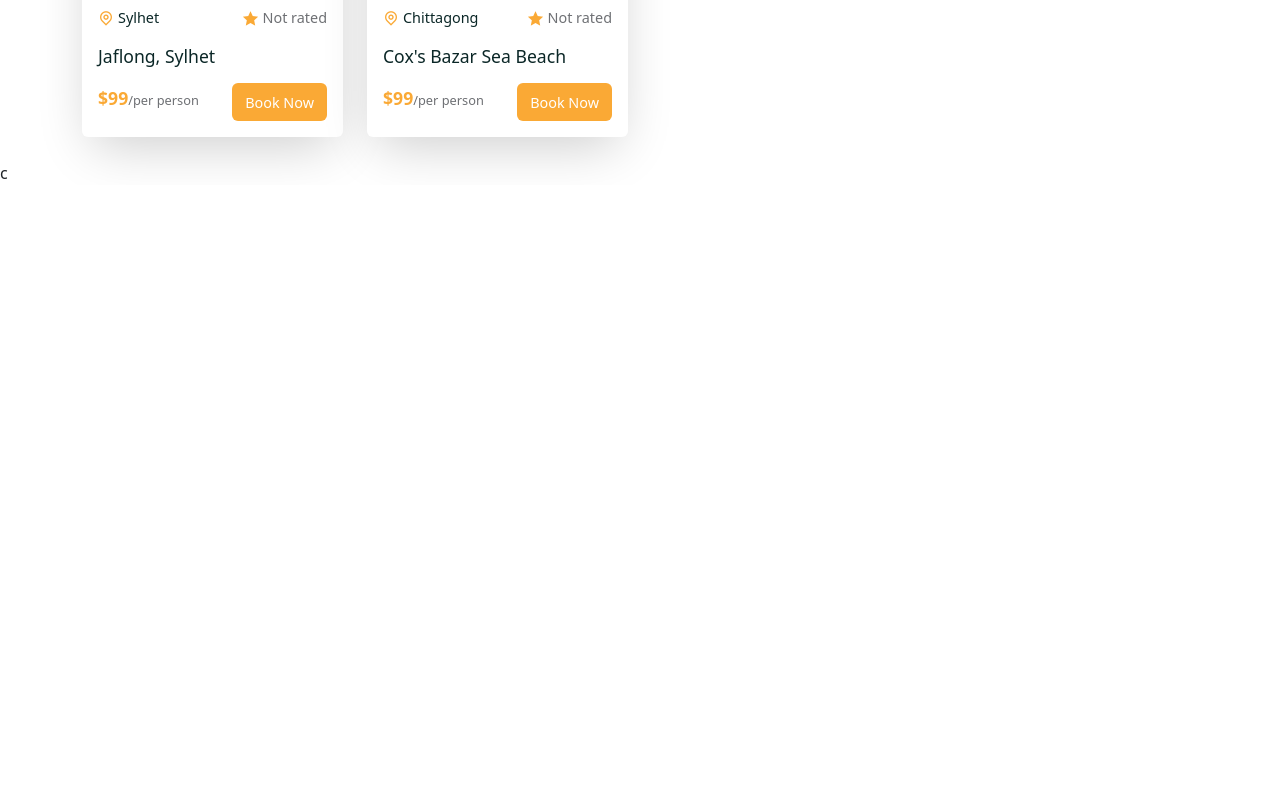
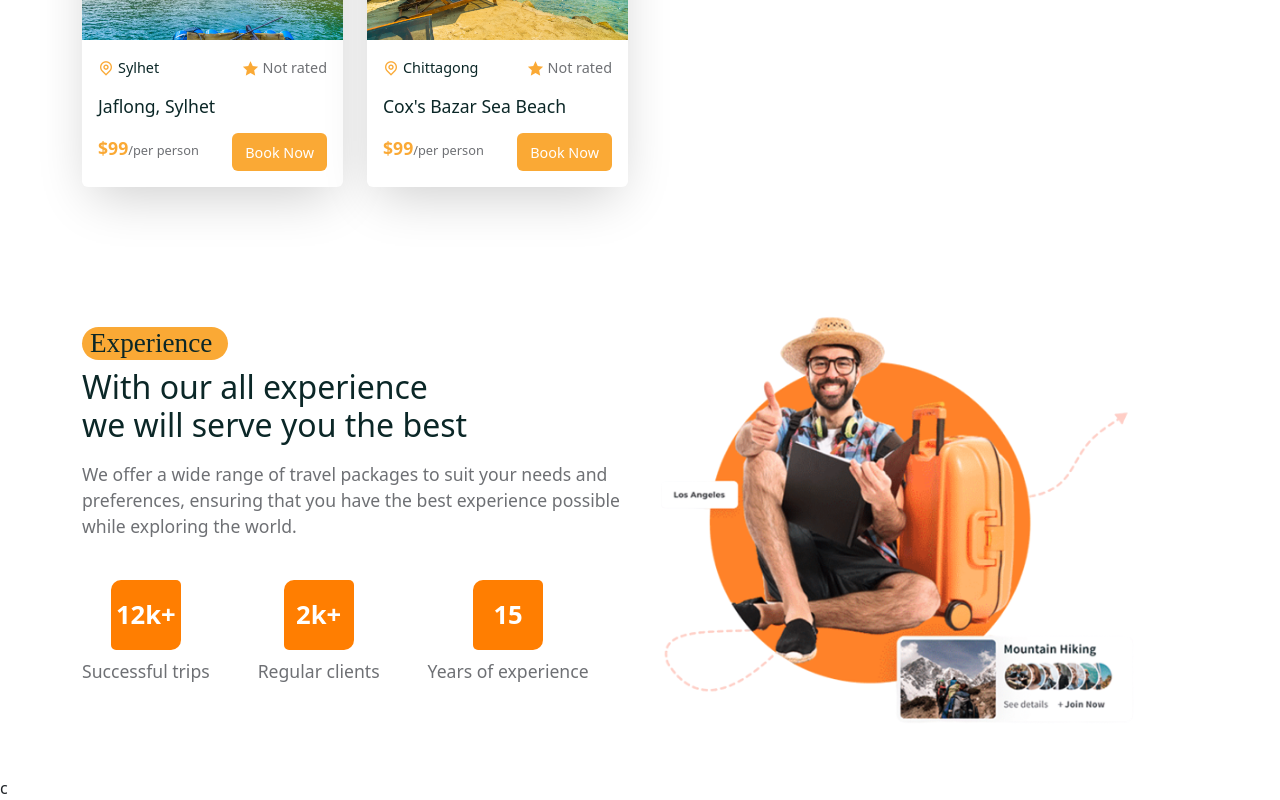
Before and after one commit to arwijesuriya/tour-link, a React (Create React App) app in the folder frontend/: page /home in a window 1280 px wide. Shown: the part 2105-2905 px from the top of the page. Before the commit the page ends 2290 px from the top, so only its background shows below. Built offline with nearby package versions, Linux system fonts and the light colour scheme; a web font is replaced by a local one.

Commit message:
experience content

```diff
--- a/frontend/src/pages/Home.jsx
+++ b/frontend/src/pages/Home.jsx
@@ -5,8 +5,10 @@
 import heroImg from "../assets/images/hero-img01.jpg";
 import heroImg02 from "../assets/images/hero-img02.jpg";
 import heroVideo from "../assets/images/hero-video.mp4";
+import worldImg from "../assets/images/world.png";
+import experienceImg from "../assets/images/experience.png";
+
 import Subtitle from "./../shared/Subtitle";
-import worldImg from "../assets/images/world.png";
 
 import SearchBar from "../shared/SearchBar";
 import ServiceList from "../services/ServiceList";
@@ -15,7 +17,7 @@
 const Home = () => {
   return (
     <>
-      {/* Hero section start */}
+      {/* Hero section */}
       <section>
         <Container>
           <Row>
@@ -60,7 +62,7 @@
         </Container>
       </section>
 
-      {/* Hero section start */}
+      {/* Services section */}
       <section>
         <Container>
           <Row>
@@ -74,21 +76,68 @@
         </Container>
       </section>
 
-      {/* Featured section start */}
+      {/* Featured section */}
+      <section>
         <Container>
           <Row>
-            <Col lg='12' className='mb-5'>
-              <Subtitle Subtitle={'Explore'} />
-              <h2 className='featured__tour-title'>
-                Discover the world's top destinations with our exclusive travel packages
+            <Col lg="12" className="mb-5">
+              <Subtitle Subtitle={"Explore"} />
+              <h2 className="featured__tour-title">
+                Discover the world's top destinations with our exclusive travel
+                packages
               </h2>
             </Col>
 
             <FeaturedTourList />
           </Row>
         </Container>
-      {/* Featured section end */}
+      </section>
 
+      {/* Experience section */}
+      <section>
+        <Container>
+          <Row>
+            <Col lg="6">
+              <div className="experience__content">
+                <Subtitle Subtitle={"Experience"} />
+                <h2>
+                  With our all experience
+                  <br />
+                  we will serve you the best
+                </h2>
+                <p>
+                  We offer a wide range of travel packages to suit your needs
+                  and preferences, ensuring that you have the best experience
+                  possible while exploring the world.
+                </p>
+              </div>
+
+              <div className="counter__wrapper d-flex align-items-center gap-5">
+                <div className="counter__box">
+                  <span>12k+</span>
+                  <h6>Successful trips</h6>
+                </div>
+
+                <div className="counter__box">
+                  <span>2k+</span>
+                  <h6>Regular clients</h6>
+                </div>
+
+                <div className="counter__box">
+                  <span>15</span>
+                  <h6>Years of experience</h6>
+                </div>
+              </div>
+            </Col>
+
+            <Col lg="6">
+              <div className="experience__img">
+                <img src={experienceImg} alt="" />
+              </div>
+            </Col>
+          </Row>
+        </Container>
+      </section>
     </>
   );
 };
--- a/frontend/src/styles/home.css
+++ b/frontend/src/styles/home.css
@@ -54,3 +54,43 @@
     font-size: 2.3rem;
     font-weight: 500;
 }
+
+.experience__content {
+    font-size: 2.5rem;
+    margin-top: 1rem;
+    font-weight: 500;
+}
+
+.experience__content p {
+    font-size: 1.1rem;
+    color: var(--text-color);
+    margin-top: 1rem;
+}
+
+.counter__wrapper {
+    margin-top: 2.5rem;
+}
+
+.counter__box span {
+    width: 70px;
+    height: 70px;
+    margin: auto;
+    display: flex;
+    align-items: center;
+    justify-content: center;
+    background: var(--primary-color);
+    color: #fff;
+    font-size: 1.6rem;
+    font-weight: 600;
+    border-radius: 10px 5px 10px 5px;
+}
+
+.counter__box h6 {
+    font-size: 1.1rem;
+    margin-top: 0.7rem;
+    color: var(--text-color);
+}
+
+.experience__img img {
+    width: 90%;
+}
```
